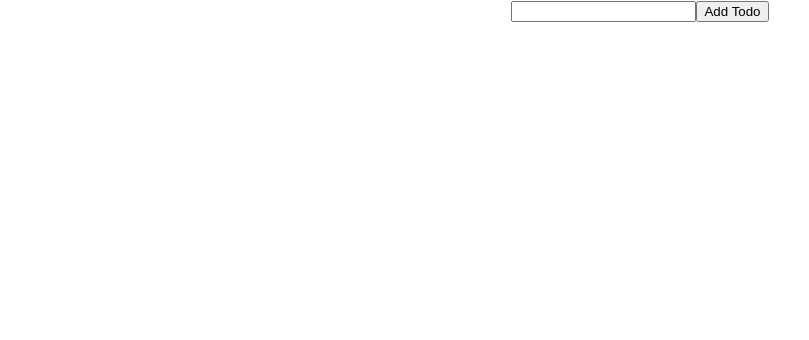
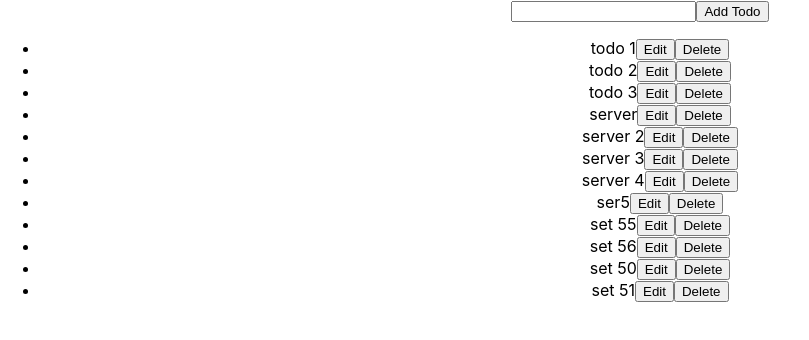
Before and after one commit to 89binoy/ToDo-App, a React (Create React App) app: page / in a window 1280 px wide. Shown: the top 340 px of the page, without its empty margins (0-809 px from the left). Built offline with nearby package versions, Linux system fonts and the light colour scheme; data requests are answered from the project's data file.

Commit message:
developing

```diff
--- a/src/App.js
+++ b/src/App.js
@@ -1,4 +1,4 @@
-import { useState } from "react";
+import { useEffect, useState } from "react";
 import "./App.css";
 import InputSection from "./Components/InputSection";
 import TodoList from "./Components/TodoList";
@@ -7,7 +7,23 @@ function App() {
   const [todoList, setTodoList] = useState([]);
   const [editMode, setEditMode] = useState(false);
   const [editableTodo, setEditableTodo] = useState(null);
+
+
+  const fetchTodoList=()=>{
+    fetch("http://localhost:3000/todoList")
+    .then((response)=>response.json())
+    .then(data=> setTodoList(data))
+
+  }
+  useEffect(()=>{
+    fetchTodoList();
+    // fetch("http://localhost:3000/todoList")
+    // .then((response)=>response.json())
+    // .then(data=> setTodoList(data))
+  },[])
+
   return (
+
     <div className="App">
       <div>
         <InputSection
--- a/src/Components/InputSection.jsx
+++ b/src/Components/InputSection.jsx
@@ -7,7 +7,23 @@ const InputSection = (props) => {
             title: props.todoTitle,
             isComplete: false,
           }
-          props.setTodoList([...props.todoList, newTodo]);
+
+          fetch("http://localhost:3000/todoList",{
+            method: 'POST',
+            body: JSON.stringify(newTodo),
+            headers: {
+              'Content-type': 'application/json'
+            },
+          })
+          .then(response=> response.json)
+          .then(()=>{
+            // props.fetchTodoList();
+            fetch("http://localhost:3000/todoList")
+            .then(res=> res.json())
+            .then(data=>props.setTodoList(data))
+          })
+
+          // props.setTodoList([...props.todoList, newTodo]);
           props.setTodoTitle("");
         } else {
           alert("Please enter valid title");
@@ -15,14 +31,30 @@ const InputSection = (props) => {
       }
 
           const updateTodoHandler = () => {
-            props.setTodoList(
-              props.todoList.map((todo) => {
-                if (todo.id === props.editableTodo.id) {
-                  todo.title = props.todoTitle;
-                }
-                return todo;
-              })
-            );
+            let updateableObj={
+              ...props.editableTodo,
+              title: props.todoTitle
+            }
+            fetch('http://localhost:3000/todoList/${props.editableTodo.id}',{
+              headers:{
+                'Content-type': 'application/json'
+              },
+              method: 'PUT',
+              body: JSON.stringify(updateableObj)
+            })
+            .then(()=>{
+              fetch("http://localhost:3000/todoList")
+            .then(response=> response.json())
+            .then(data=>props.setTodoList(data))
+            })
+            // props.setTodoList(
+            //   props.todoList.map((todo) => {
+            //     if (todo.id === props.editableTodo.id) {
+            //       todo.title = props.todoTitle;
+            //     }
+            //     return todo;
+            //   })
+            // );
             props.setEditMode(false);
             props.setTodoTitle("");
             props.setEditableTodo(null);
--- a/src/Components/TodoList.jsx
+++ b/src/Components/TodoList.jsx
@@ -8,6 +8,10 @@ const TodoList = (props) => {
       }
 
       const deleteTodoHandler = (id) => {
+
+        // fetch('http://localhost:3000/todoList/${id}'),{
+        //     headers:
+        // }
         const newTodoList = props.todoList.filter((item) => item.id !== id);
         props.setTodoList(newTodoList);
       }
--- /dev/null
+++ b/todo-server/db.json
@@ -0,0 +1,78 @@
+{
+  "todoList": [
+    {
+      "id": "1",
+      "title": "todo 1",
+      "isComplete": false
+    },
+    {
+      "id": "2",
+      "title": "todo 2",
+      "isComplete": false
+    },
+    {
+      "id": "3",
+      "title": "todo 3",
+      "isComplete": false
+    },
+    {
+      "id": 1651182569926,
+      "title": "server",
+      "isComplete": false
+    },
+    {
+      "id": 1651183430380,
+      "title": "server 2",
+      "isComplete": false
+    },
+    {
+      "id": 1651183442044,
+      "title": "server 3",
+      "isComplete": false
+    },
+    {
+      "id": 1651186740810,
+      "title": "server 4",
+      "isComplete": false
+    },
+    {
+      "id": 1651186858681,
+      "title": "ser5",
+      "isComplete": false
+    },
+    {
+      "id": 1651186973377,
+      "title": "set 55",
+      "isComplete": false
+    },
+    {
+      "id": 1651187009441,
+      "title": "set 56",
+      "isComplete": false
+    },
+    {
+      "id": 1651187078587,
+      "title": "set 50",
+      "isComplete": false
+    },
+    {
+      "id": 1651187135529,
+      "title": "set 51",
+      "isComplete": false
+    }
+  ],
+  "studentList": [
+    {
+      "id": "1",
+      "name": "binoy"
+    },
+    {
+      "id": "2",
+      "name": "binoy2"
+    },
+    {
+      "id": "3",
+      "name": "binoy3"
+    }
+  ]
+}
```
Also changed, not shown: todo-server/package.json (added, +13 -0 lines).
